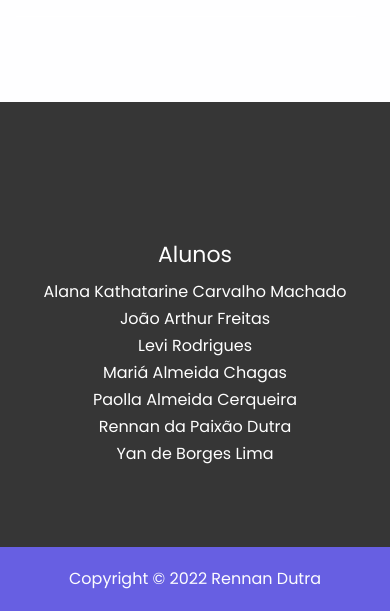
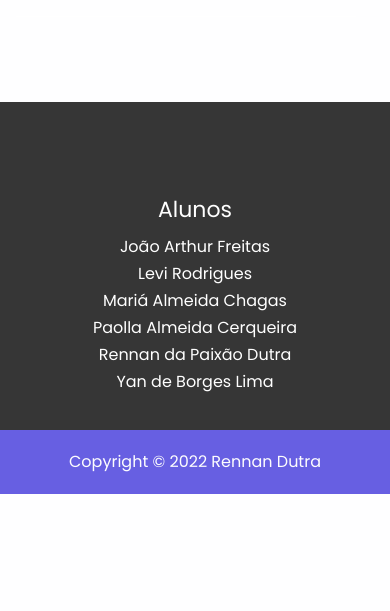
Before and after one commit to almerindopaixao/jogos-vs-saude-mental, a plain HTML site: page index.html in a window 390 px wide. Shown: the part 2103-2714 px from the top of the page. After the commit the page ends 2597 px from the top, so only its background shows below. Drawn offline with Linux system fonts and the light colour scheme.

Commit message:
feat: update

```diff
--- a/css/responsive.css
+++ b/css/responsive.css
@@ -41,7 +41,7 @@
         display: none;
     }
 
-    .info_section .col {
+    .info_section > div {
         padding: 20px 25px;
         text-align: center;
     }
--- a/index.html
+++ b/index.html
@@ -163,13 +163,10 @@
 
   <section class="info_section layout_padding-top">
     <div class="container layout_padding2">
-      <div class="row">
-        <div class="col">
       <h5>
         Alunos
       </h5>
       <ul>
-            <li>Alana Kathatarine Carvalho Machado</li>
         <li>João Arthur Freitas</li>
         <li>Levi Rodrigues</li>
         <li>Mariá Almeida Chagas</li>
@@ -177,8 +174,6 @@
         <li>Rennan da Paixão Dutra</li>
         <li>Yan de Borges Lima</li>
       </ul>
-        </div>
-      </div>
     </div>
   </section>
 
```
Lines whose indentation alone changed are shown as unchanged.
